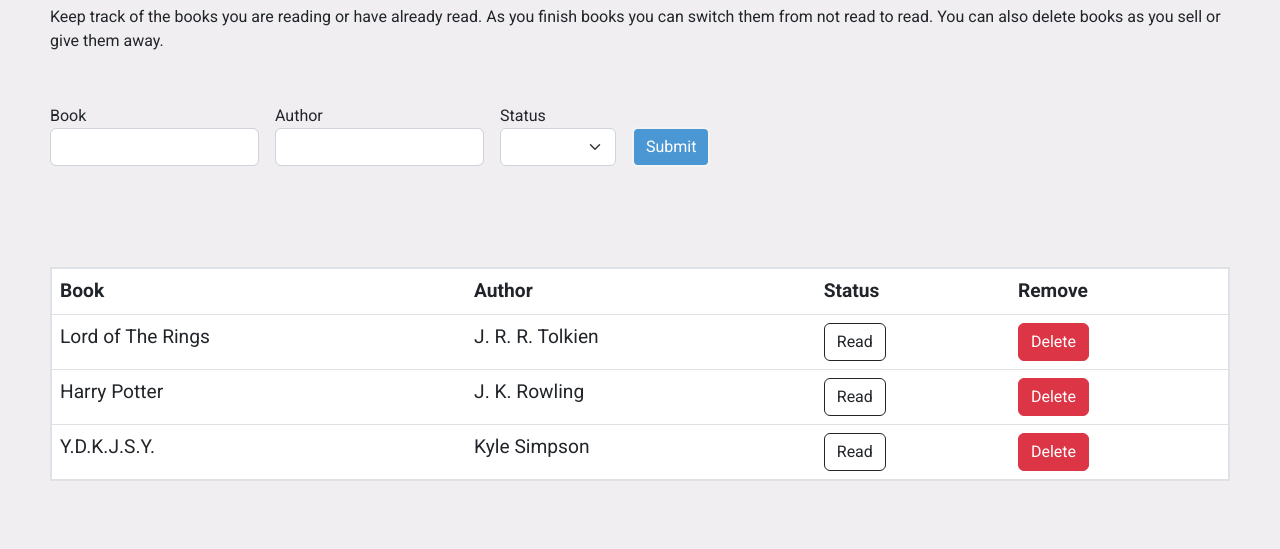
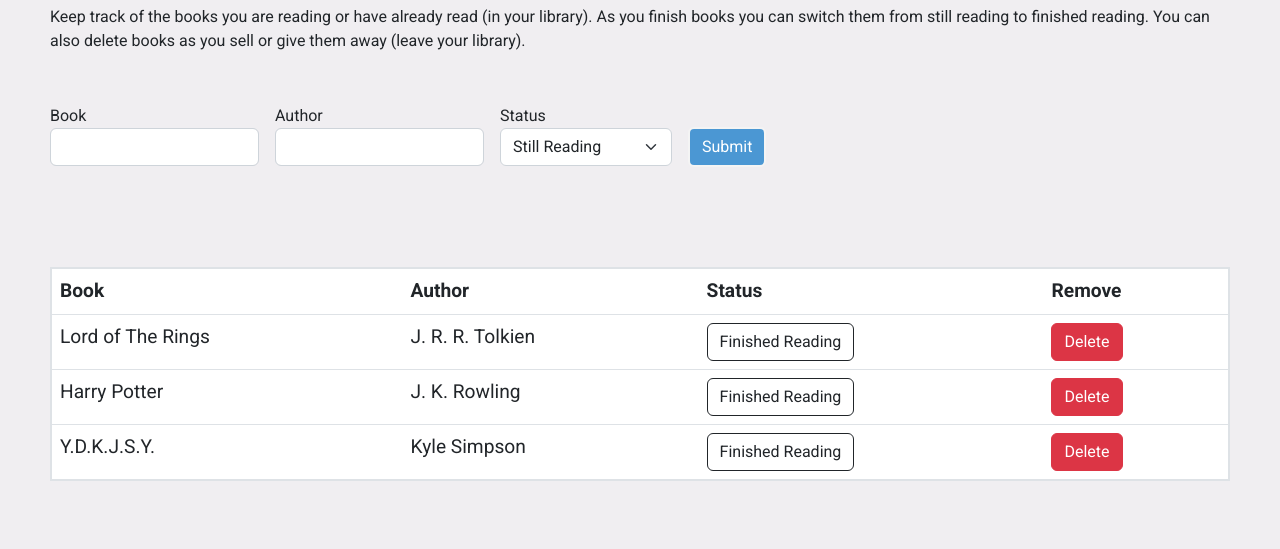
Before and after one commit to Ky1e-codes/personal-library, a plain HTML site: page index.html in a window 1280 px wide. Shown: the part 251-800 px from the top of the page. Drawn offline with nearby package versions, Linux system fonts and the light colour scheme.

Commit message:
tweaked btns and removed blank selections

```diff
--- a/index.html
+++ b/index.html
@@ -15,7 +15,7 @@
         <div class="header">
             <h1>Personal Library</h1>
             <p class="description">
-                Keep track of the books you are reading or have already read. As you finish books you can switch them from not read to read. You can also delete books as you sell or give them away.
+                Keep track of the books you are reading or have already read (in your library). As you finish books you can switch them from still reading to finished reading. You can also delete books as you sell or give them away (leave your library).
             </p>
         </div>
         <div class="book-container">
@@ -35,9 +35,8 @@
                 <div class="col-auto">
                   <label class="" for="autoSizingSelect">Status</label>
                   <select class="form-select" id="read">
-                    <option selected></option>
-                    <option value="Read">Read</option>
-                    <option value="Not Read">Not Read</option>
+                    <option value="Still Reading">Still Reading</option>
+                    <option value="Finished Reading">Finished Reading</option>
                   </select>
                 </div>
                 <div class="col-auto">
@@ -62,7 +61,7 @@
                   <tr>
                     <td>Lord of The Rings</td>
                     <td>J. R. R. Tolkien</td>
-                    <td><button type="button" class="btn btn-outline-dark readbtn" >Read</button>
+                    <td><button type="button" class="btn btn-outline-dark readbtn" >Finished Reading</button>
                     </td>
                     <td><button type="button" class="btn btn-danger delete">Delete</button>
                     </td>
@@ -70,7 +69,7 @@
                   <tr>
                     <td>Harry Potter</td>
                     <td>J. K. Rowling</td>
-                    <td><button type="button" class="btn btn-outline-dark readbtn">Read</button>
+                    <td><button type="button" class="btn btn-outline-dark readbtn">Finished Reading</button>
                     </td>
                     <td><button type="button" class="btn btn-danger delete">Delete</button>
                     </td>
@@ -78,7 +77,7 @@
                   <tr>
                     <td>Y.D.K.J.S.Y.</td>
                     <td>Kyle Simpson</td>
-                    <td><button type="button" class="btn btn-outline-dark readbtn">Read</button>
+                    <td><button type="button" class="btn btn-outline-dark readbtn">Finished Reading</button>
                     </td>
                     <td><button type="button" class="btn btn-danger delete">Delete</button>
                     </td>
--- a/script.js
+++ b/script.js
@@ -56,9 +56,7 @@ function addRow() {
 
 };
 
-// Toggle read buton
-// Added
-
+// Toggle read buton / Status
 let readButton = document.querySelectorAll('.readbtn');
 let deleteButton = document.querySelectorAll('.delete');
 
@@ -68,10 +66,10 @@ for(let i = 0; i < readButton.length; i++) {
 };
 
 function btnToggle(event) {
-    if (event.target.innerHTML == "Read") {
-        return (event.target.innerHTML = "Not Read");
+    if (event.target.innerHTML == "Still Reading") {
+        return (event.target.innerHTML = "Finished Reading");
       } else {
-        return (event.target.innerHTML = "Read");
+        return (event.target.innerHTML = "Still Reading");
       }
 };
 
```
